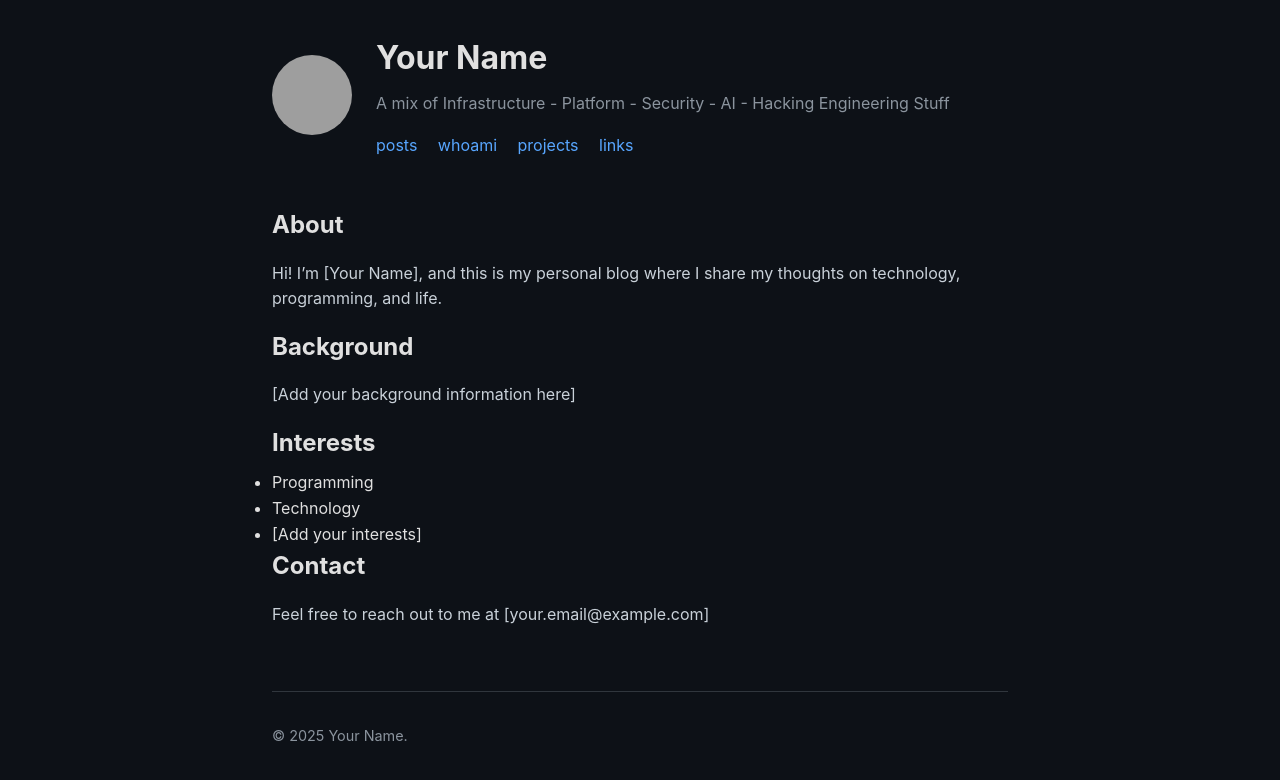
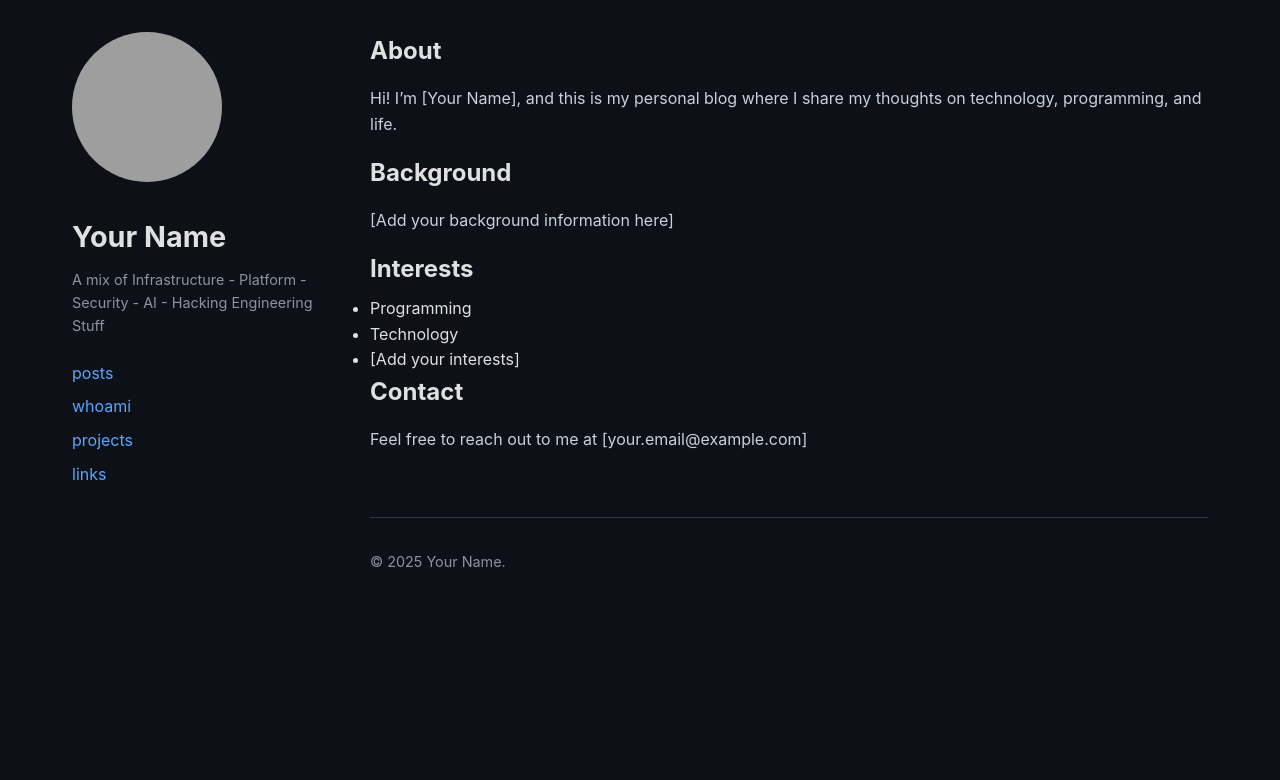
Before and after one commit to Habib0x0/habib0x0.github.io, a Jekyll site: the page built from about.md, in a window 1280 px wide. Shown: the top 780 px of the page. Built offline with Jekyll 4.4.1, drawn with Linux system fonts in a browser that asks for light colours; grey boxes are pictures that could not be loaded.

Commit message:
Move profile photo to sidebar layout

```diff
--- a/_layouts/default.html
+++ b/_layouts/default.html
@@ -8,10 +8,8 @@
     <link rel="stylesheet" href="{{ '/assets/css/style.css' | relative_url }}">
 </head>
 <body>
-    <header>
-        <div class="profile">
+    <aside class="sidebar">
         <img src="https://media.licdn.com/dms/image/v2/D4E03AQEwRV5n6gMIFg/profile-displayphoto-shrink_400_400/profile-displayphoto-shrink_400_400/0/1729259911429?e=1768435200&v=beta&t=q7-xZVqKcXvY2_4slTew76DHrlX0Ztl72SNxBiPy9V8" alt="Profile Photo" class="profile-photo">
-            <div class="profile-info">
         <h1><a href="{{ '/' | relative_url }}">{{ site.title }}</a></h1>
         <p>{{ site.description }}</p>
         <nav>
@@ -20,14 +18,12 @@
             <a href="{{ '/projects' | relative_url }}">projects</a>
             <a href="{{ '/links' | relative_url }}">links</a>
         </nav>
-            </div>
-        </div>
-    </header>
-    <main>
+    </aside>
+    <main class="content">
         {{ content }}
-    </main>
         <footer>
             <p>&copy; {{ 'now' | date: "%Y" }} {{ site.author.name }}.</p>
         </footer>
+    </main>
 </body>
 </html>
--- a/_sass/main.scss
+++ b/_sass/main.scss
@@ -9,34 +9,28 @@ body {
     line-height: 1.6;
     color: #e0e0e0;
     background-color: #0d1117;
-    max-width: 800px;
+    margin: 0;
+    padding: 2rem;
+    display: flex;
+    max-width: 1200px;
     margin: 0 auto;
-    padding: 2rem;
+    gap: 3rem;
 }
 
-header {
-    margin-bottom: 3rem;
-
-    .profile {
-        display: flex;
-        align-items: center;
-        gap: 1.5rem;
-        margin-bottom: 2rem;
-    }
+.sidebar {
+    width: 250px;
+    flex-shrink: 0;
 
     .profile-photo {
-        width: 80px;
-        height: 80px;
+        width: 150px;
+        height: 150px;
         border-radius: 50%;
         object-fit: cover;
-    }
-
-    .profile-info {
-        flex: 1;
+        margin-bottom: 1.5rem;
     }
 
     h1 {
-        font-size: 2rem;
+        font-size: 1.8rem;
         margin-bottom: 0.5rem;
 
         a {
@@ -51,20 +45,31 @@ header {
 
     p {
         color: #8b949e;
-        margin-bottom: 1rem;
+        margin-bottom: 1.5rem;
+        font-size: 0.9rem;
     }
 
     nav {
         a {
             color: #58a6ff;
             text-decoration: none;
-            margin-right: 1rem;
+            display: block;
+            margin-bottom: 0.5rem;
 
             &:hover {
                 text-decoration: underline;
             }
         }
     }
+}
+
+.content {
+    flex: 1;
+    min-width: 0;
+}
+
+header {
+    margin-bottom: 3rem;
 }
 
 article {
```
Lines whose indentation alone changed are shown as unchanged.
